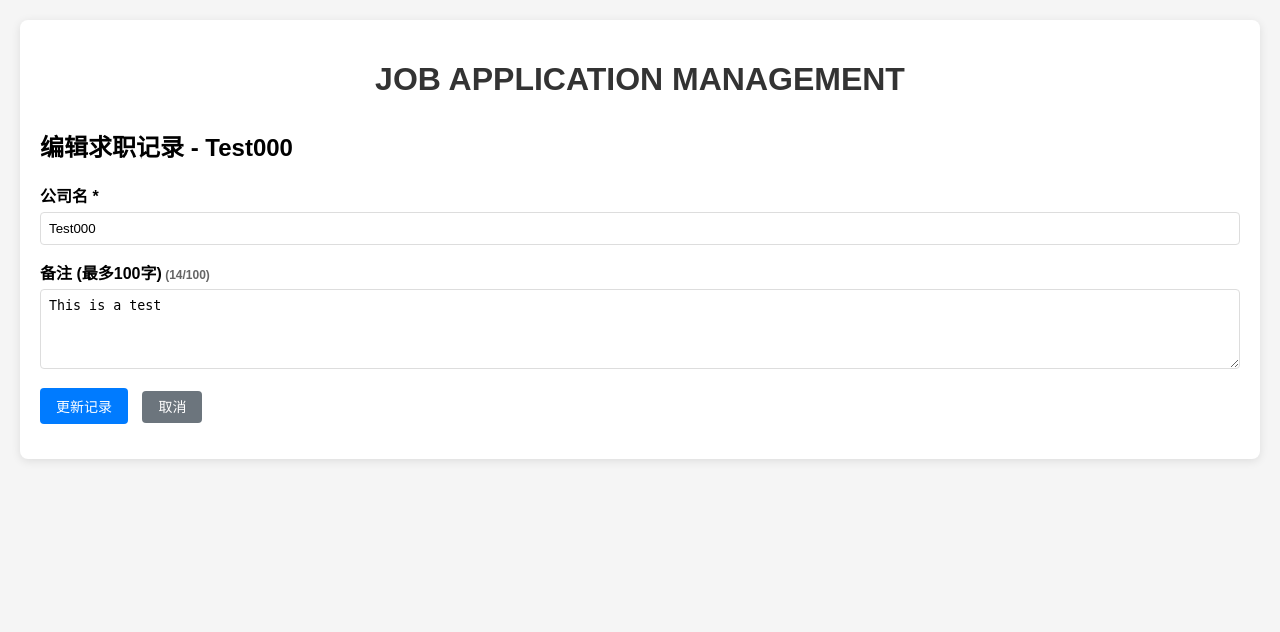
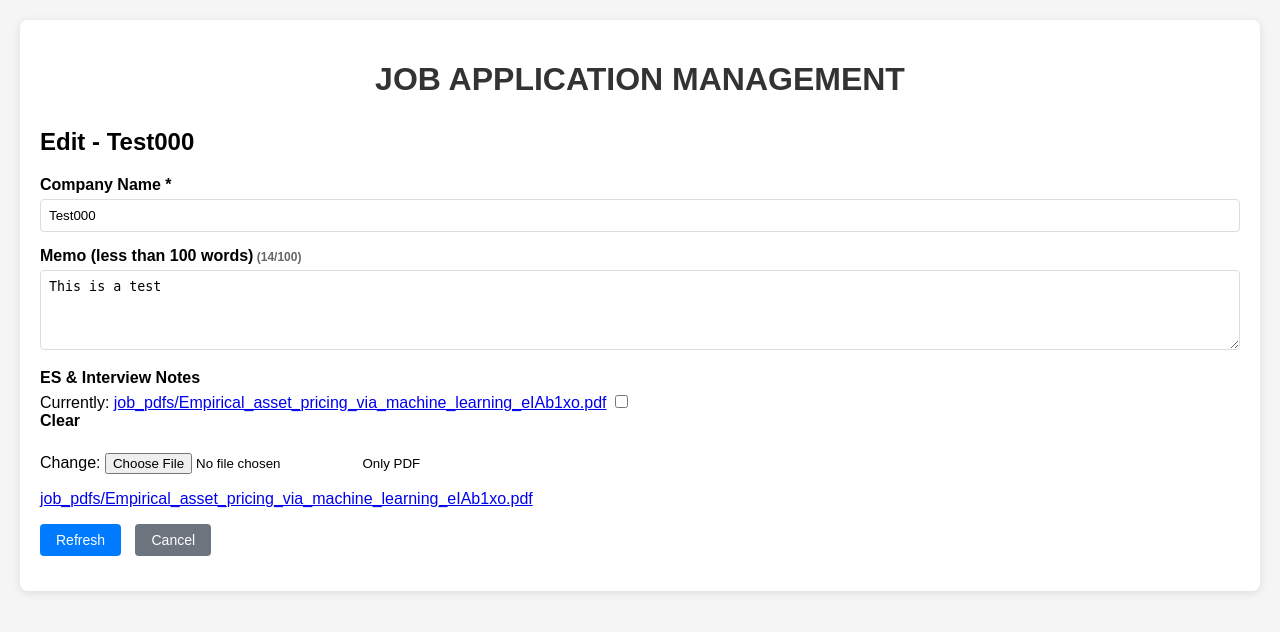
Before and after one commit to AIsPoteX/JobApplicationManagement, a Django app: page /edit/5/ in a window 1280 px wide. Shown: the top 632 px of the page. Run offline with Django 5.2, Linux system fonts and the light colour scheme; data comes from the database, SQL or seed files in the repository; both versions use the stored data as it was after the commit.

Commit message:
second commit

```diff
--- a/job_management/settings.py
+++ b/job_management/settings.py
@@ -118,6 +118,10 @@ USE_TZ = True
 
 STATIC_URL = "static/"
 
+# Media files (uploaded files)
+MEDIA_URL = '/media/'
+MEDIA_ROOT = BASE_DIR / 'media'
+
 # Default primary key field type
 # https://docs.djangoproject.com/en/5.1/ref/settings/#default-auto-field
 
--- a/job_management/urls.py
+++ b/job_management/urls.py
@@ -16,8 +16,13 @@ Including another URLconf
 """
 from django.contrib import admin
 from django.urls import path, include
+from django.conf import settings
+from django.conf.urls.static import static
 
 urlpatterns = [
     path("admin/", admin.site.urls),
     path("", include('jobs.urls')),
 ]
+
+if settings.DEBUG:
+    urlpatterns += static(settings.MEDIA_URL, document_root=settings.MEDIA_ROOT)
--- /dev/null
+++ b/jobs/forms.py
@@ -0,0 +1,10 @@
+from django import forms
+from .models import JobApplication
+
+class JobApplicationForm(forms.ModelForm):
+    class Meta:
+        model = JobApplication
+        fields = ['company_name', 'notes', 'pdf_file']
+        widgets = {
+            'notes': forms.Textarea(attrs={'maxlength': 100, 'placeholder': 'input...'}),
+        }
--- a/jobs/models.py
+++ b/jobs/models.py
@@ -1,4 +1,6 @@
 from django.db import models
+from django.core.validators import FileExtensionValidator
+import os
 
 class JobApplication(models.Model):
     STATUS_CHOICES = [
@@ -8,23 +10,41 @@ class JobApplication(models.Model):
     ]
 
     # 公司名 - 必填
-    company_name = models.CharField(max_length=100, verbose_name="公司名")
+    company_name = models.CharField(max_length=100, verbose_name="Company Name")
 
     # 各个日期字段 - 可以为空
-    application_deadline = models.DateField(null=True, blank=True, verbose_name="投递截至日期")
-    online_test_deadline = models.DateField(null=True, blank=True, verbose_name="网测截至日期")
-    first_interview_date = models.DateField(null=True, blank=True, verbose_name="一面日期")
-    second_interview_date = models.DateField(null=True, blank=True, verbose_name="二面日期")
+    application_deadline = models.DateField(null=True, blank=True ,verbose_name="Application Deadline")
+    online_test_deadline = models.DateField(null=True, blank=True ,verbose_name="Online Test Deadline")
+    first_interview_date = models.DateField(null=True, blank=True ,verbose_name="First Interview Date")
+    second_interview_date = models.DateField(null=True, blank=True ,verbose_name="Second Interview Date")
 
     # 备注栏
-    notes = models.TextField(max_length=100, blank=True, verbose_name="备注")
+    notes = models.TextField(max_length=100, blank=True , verbose_name="Memo")
+
+    # PDF 文件上传
+    pdf_file = models.FileField(
+        upload_to='job_pdfs/',
+        validators=[FileExtensionValidator(['pdf'])],
+        blank=True,
+        null=True,
+        verbose_name="ES & Interview Notes",
+        help_text="Only PDF"
+
+    )
+
+    @property
+    def pdf_filename(self):
+        if self.pdf_file and getattr(self.pdf_file, "name", ""):
+            return os.path.basename(self.pdf_file.name)
+        return ""
+
 
     # 各环节状态 - 除了公司名
-    application_status = models.CharField(max_length=10, choices=STATUS_CHOICES, default='---', verbose_name="投递状态")
-    online_test_status = models.CharField(max_length=10, choices=STATUS_CHOICES, default='---', verbose_name="网测状态")
-    first_interview_status = models.CharField(max_length=10, choices=STATUS_CHOICES, default='---', verbose_name="一面状态")
-    second_interview_status = models.CharField(max_length=10, choices=STATUS_CHOICES, default='---', verbose_name="二面状态")
-    notes_result = models.CharField(max_length=10, choices=STATUS_CHOICES, default='---', verbose_name="备注结果")
+    application_status = models.CharField(max_length=10, choices=STATUS_CHOICES, default='---', verbose_name="Application Status")
+    online_test_status = models.CharField(max_length=10, choices=STATUS_CHOICES, default='---', verbose_name="Online Test Status")
+    first_interview_status = models.CharField(max_length=10, choices=STATUS_CHOICES, default='---', verbose_name="First Interview Status")
+    second_interview_status = models.CharField(max_length=10, choices=STATUS_CHOICES, default='---', verbose_name="Second Interview Status")
+    notes_result = models.CharField(max_length=10, choices=STATUS_CHOICES, default='---', verbose_name="Memo Result")
 
     # 记录创建时间
     created_at = models.DateTimeField(auto_now_add=True)
@@ -34,6 +54,6 @@ class JobApplication(models.Model):
         return self.company_name
 
     class Meta:
-        verbose_name = "求职申请"
-        verbose_name_plural = "求职申请"
+        verbose_name = "Application"
+        verbose_name_plural = "Applications"
         ordering = ['-created_at']
--- a/jobs/templates/jobs/edit_job.html
+++ b/jobs/templates/jobs/edit_job.html
@@ -1,30 +1,50 @@
 {% extends 'jobs/base.html' %}
 
 {% block content %}
-<h2>编辑求职记录 - {{ job.company_name }}</h2>
+<h2>Edit - {{ job.company_name }}</h2>
 
-<form method="post">
+<form method="post" enctype="multipart/form-data">
     {% csrf_token %}
 
     <div class="form-group">
-        <label for="company_name">公司名 *</label>
-        <input type="text" id="company_name" name="company_name" value="{{ job.company_name }}" required>
+        <label for="{{ form.company_name.id_for_label }}">{{ form.company_name.label }} *</label>
+        {{ form.company_name }}
+        {% if form.company_name.errors %}
+            <div class="error">{{ form.company_name.errors }}</div>
+        {% endif %}
     </div>
 
     <div class="form-group">
-        <label for="notes">备注 (最多100字)</label>
-        <textarea id="notes" name="notes" maxlength="100" placeholder="输入备注信息...">{{ job.notes }}</textarea>
+        <label for="{{ form.notes.id_for_label }}">{{ form.notes.label }} (less than 100 words)</label>
+        {{ form.notes }}
+        {% if form.notes.errors %}
+            <div class="error">{{ form.notes.errors }}</div>
+        {% endif %}
     </div>
 
     <div class="form-group">
-        <button type="submit" class="btn">更新记录</button>
-        <a href="{% url 'job_list' %}" class="btn" style="background-color: #6c757d; margin-left: 10px;">取消</a>
+        <label for="{{ form.pdf_file.id_for_label }}">{{ form.pdf_file.label }}</label>
+        {{ form.pdf_file }}
+        {% if form.pdf_file.errors %}
+            <div class="error">{{ form.pdf_file.errors }}</div>
+        {% endif %}
+        <small class="help-text">{{ form.pdf_file.help_text }}</small>
+        {% if job.pdf_file %}
+            <div class="current-file">
+                <p><a href="{{ job.pdf_file.url }}" target="_blank">{{ job.pdf_file.name }}</a></p>
+            </div>
+        {% endif %}
+    </div>
+
+    <div class="form-group">
+        <button type="submit" class="btn">Refresh</button>
+        <a href="{% url 'job_list' %}" class="btn" style="background-color: #6c757d; margin-left: 10px;">Cancel</a>
     </div>
 </form>
 
 <script>
 // 显示备注字符计数
-document.getElementById('notes').addEventListener('input', function() {
+document.getElementById('{{ form.notes.id_for_label }}').addEventListener('input', function() {
     const maxLength = 100;
     const currentLength = this.value.length;
     const label = this.previousElementSibling;
@@ -49,7 +69,7 @@ document.getElementById('notes').addEventListener('input', function() {
 
 // 页面加载时初始化字符计数
 document.addEventListener('DOMContentLoaded', function() {
-    document.getElementById('notes').dispatchEvent(new Event('input'));
+    document.getElementById('{{ form.notes.id_for_label }}').dispatchEvent(new Event('input'));
 });
 </script>
 {% endblock %}
--- a/jobs/views.py
+++ b/jobs/views.py
@@ -2,6 +2,7 @@ from django.shortcuts import render, redirect, get_object_or_404
 from django.contrib import messages
 from django.http import JsonResponse
 from .models import JobApplication
+from .forms import JobApplicationForm
 
 def job_list(request):
     # 获取排序参数
@@ -44,7 +45,7 @@ def update_status(request):
             job.notes_result = status
 
         job.save()
-        messages.success(request, f'{job.company_name} 的状态已更新')
+        messages.success(request, f'{job.company_name} has been updated successfully.')
 
     return redirect('job_list')
 
@@ -67,48 +68,44 @@ def update_date(request):
             job.second_interview_date = date_value
 
         job.save()
-        messages.success(request, f'{job.company_name} 的日期已更新')
+        messages.success(request, f'{job.company_name} \'s date has been updated successfully.)')
 
     return redirect('job_list')
 
 def add_job(request):
     if request.method == 'POST':
-        # 获取表单数据
-        company_name = request.POST.get('company_name')
-        notes = request.POST.get('notes', '')
+        form = JobApplicationForm(request.POST, request.FILES)
+        if form.is_valid():
+            form.save()
+            messages.success(request, 'New application added successfully!')
+            return redirect('job_list')
+        else:
+            messages.error(request, 'form validation failed, please check your input.')
+    else:
+        form = JobApplicationForm()
 
-        # 创建新记录
-        if company_name:
-            JobApplication.objects.create(
-                company_name=company_name,
-                notes=notes
-            )
-            messages.success(request, '成功添加新的求职记录！')
-        else:
-            messages.error(request, '公司名不能为空！')
-
-        return redirect('job_list')
-
-    return render(request, 'jobs/add_job.html')
+    return render(request, 'jobs/add_job.html', {'form': form})
 
 def edit_job(request, job_id):
     job = get_object_or_404(JobApplication, id=job_id)
 
     if request.method == 'POST':
-        # 只更新公司名和备注
-        job.company_name = request.POST.get('company_name', job.company_name)
-        job.notes = request.POST.get('notes', '')
+        form = JobApplicationForm(request.POST, request.FILES, instance=job)
+        if form.is_valid():
+            form.save()
+            messages.success(request, 'New application updated successfully!')
+            return redirect('job_list')
+        else:
+            messages.error(request, 'form validation failed, please check your input.')
+    else:
+        form = JobApplicationForm(instance=job)
 
-        job.save()
-        messages.success(request, '求职记录更新成功！')
-        return redirect('job_list')
-
-    return render(request, 'jobs/edit_job.html', {'job': job})
+    return render(request, 'jobs/edit_job.html', {'form': form, 'job': job})
 
 def delete_job(request, job_id):
     job = get_object_or_404(JobApplication, id=job_id)
     if request.method == 'POST':
         company_name = job.company_name
         job.delete()
-        messages.success(request, f'已删除 {company_name} 的求职记录！')
+        messages.success(request, f'{company_name} has been deleted successfully.')
     return redirect('job_list')
```
Also changed, not shown: jobs/templates/jobs/add_job.html (+23 -8 lines), jobs/templates/jobs/job_list.html (+15 -8 lines), README.md, db.sqlite3, jobs/migrations/0004_jobapplication_pdf_file.py (added), jobs/migrations/0005_alter_jobapplication_options_and_more.py (added).
